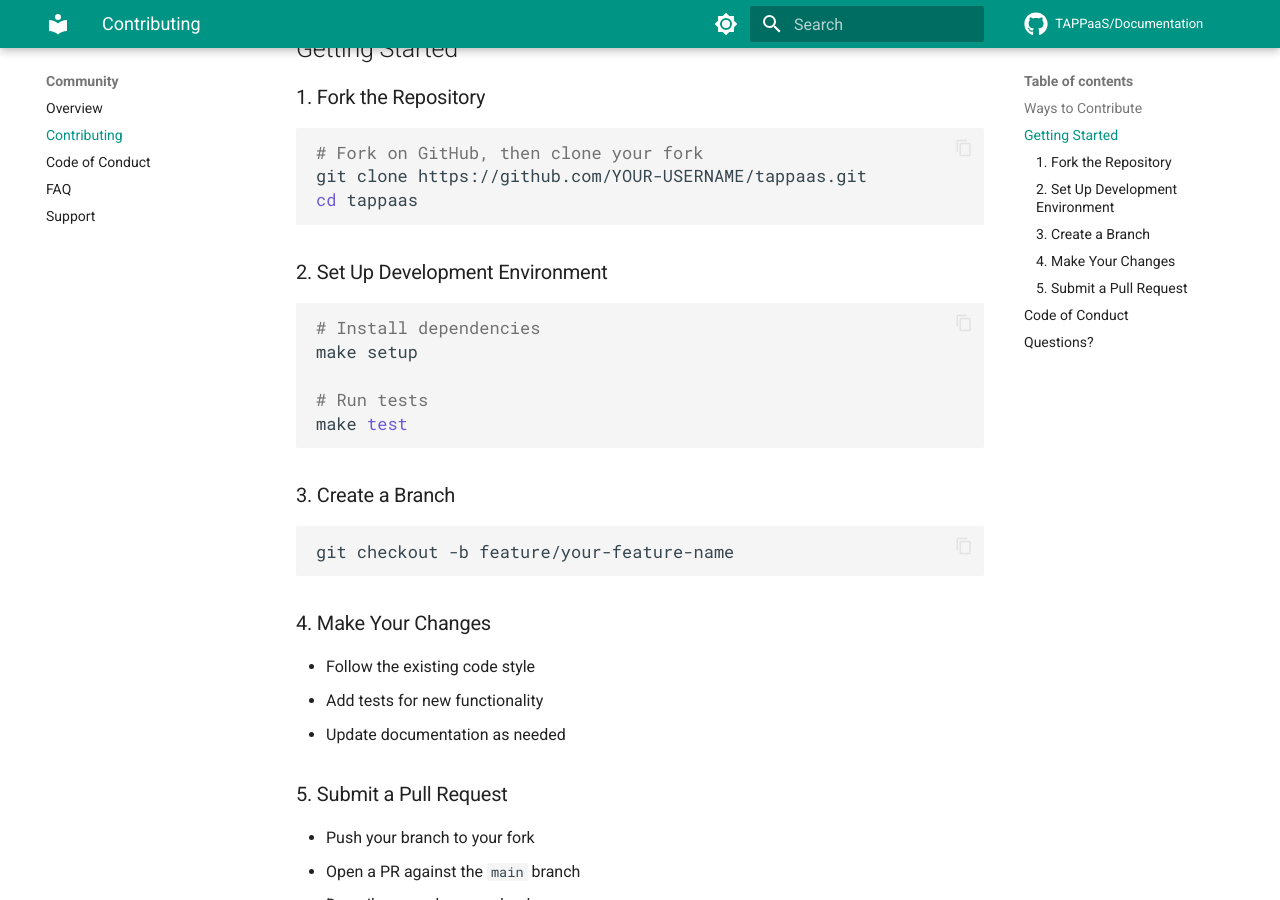
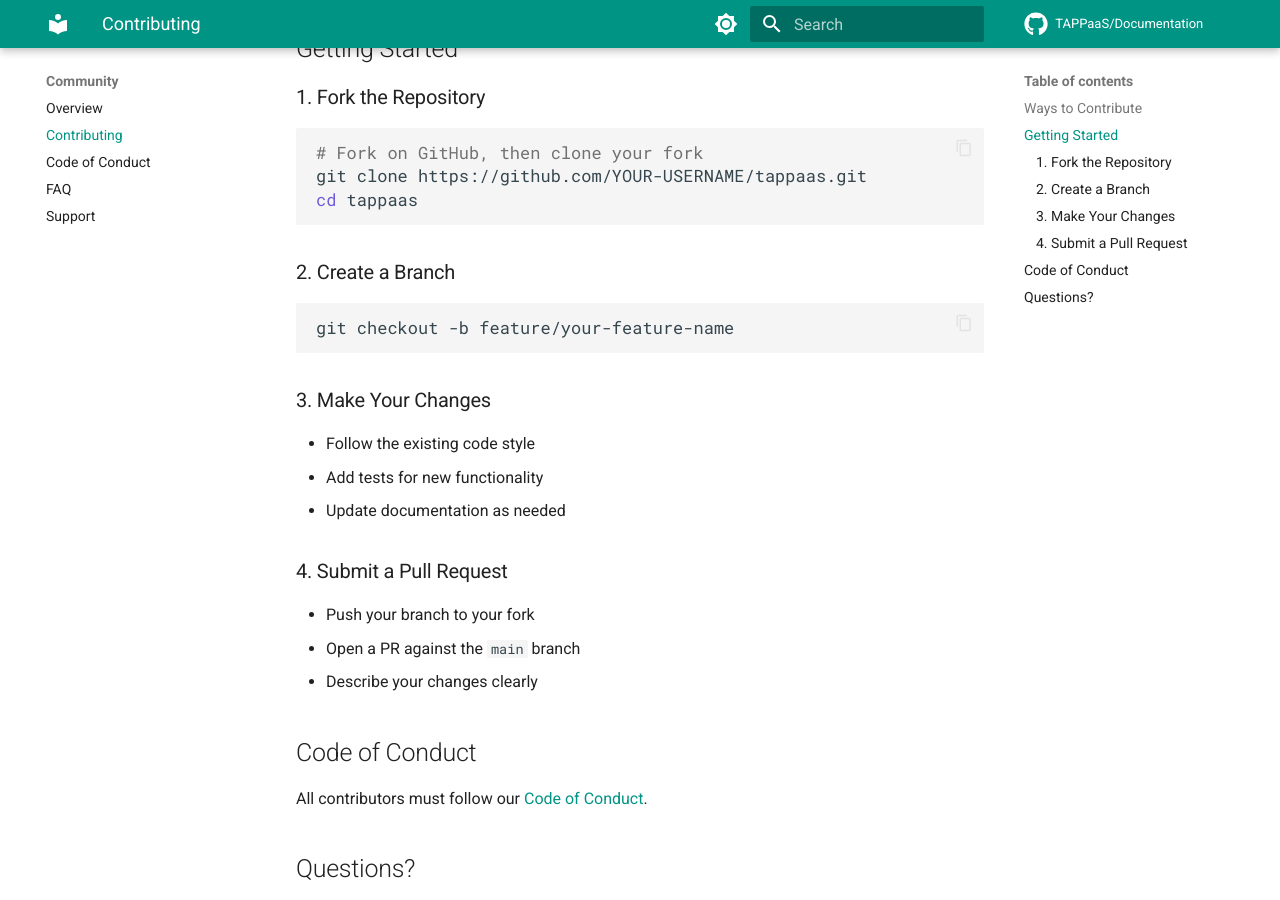
Before and after one commit to TAPPaaS/Documentation, an MkDocs documentation site: the page built from docs/community/contributing.md, in a window 1280 px wide and 900 px high, scrolled down 480 px. Built offline with MkDocs 1.6.1 and Material for MkDocs 9.7.7, drawn with Linux system fonts in a browser that asks for light colours; comment, search, counter and statistics services are not loaded.

Commit message:
Remove step 2 from Contributing guide

````diff
--- a/docs/community/contributing.md
+++ b/docs/community/contributing.md
@@ -24,29 +24,19 @@ git clone https://github.com/YOUR-USERNAME/tappaas.git
 cd tappaas
 ```
 
-### 2. Set Up Development Environment
-
-```bash
-# Install dependencies
-make setup
-
-# Run tests
-make test
-```
-
-### 3. Create a Branch
+### 2. Create a Branch
 
 ```bash
 git checkout -b feature/your-feature-name
 ```
 
-### 4. Make Your Changes
+### 3. Make Your Changes
 
 - Follow the existing code style
 - Add tests for new functionality
 - Update documentation as needed
 
-### 5. Submit a Pull Request
+### 4. Submit a Pull Request
 
 - Push your branch to your fork
 - Open a PR against the `main` branch
````
